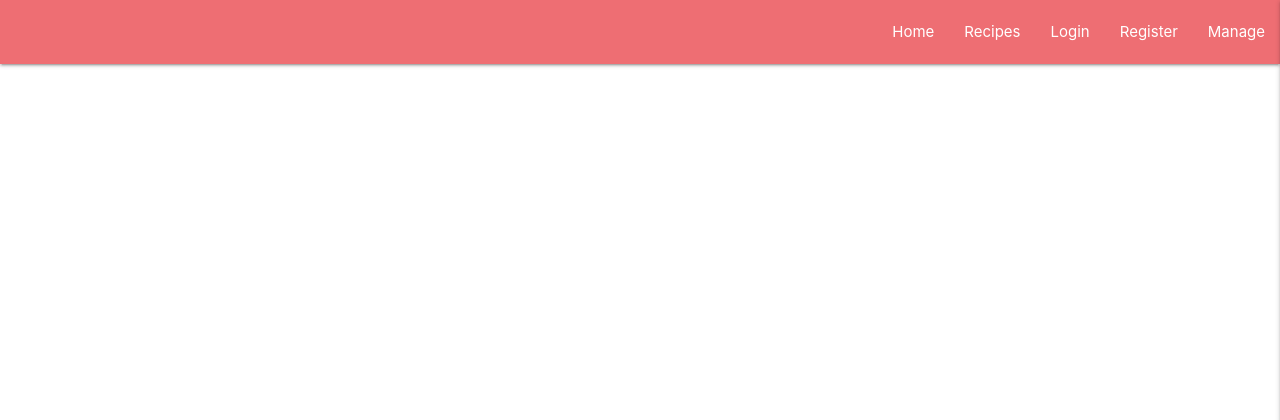
After one commit to coolusername244/recipe-blog, a Flask app: template templates/index.html in a window 1280 px wide. The commit adds this page. Shown: the top 420 px of the page. Run offline with Flask 2, Linux system fonts and the light colour scheme; the template is opened without the code that fills it, so the values that code supplies are empty; some libraries are stand-ins or nearby versions.

Commit message:
added navbar to index

```diff
--- a/app.py
+++ b/app.py
@@ -17,6 +17,10 @@ mongo = PyMongo(app)
 
 
 @app.route("/")
+def index():
+    return render_template("index.html")
+
+
 @app.route("/recipes")
 def recipes():
     recipes = mongo.db.recipes.find()
--- /dev/null
+++ b/static/js/script.js
@@ -0,0 +1,3 @@
+  $(document).ready(function(){
+    $('.sidenav').sidenav({edge: "right"});
+  });
--- /dev/null
+++ b/templates/index.html
@@ -0,0 +1,42 @@
+<!DOCTYPE html>
+<html lang="en">
+<head>
+    <meta charset="UTF-8">
+    <meta name="viewport" content="width=device-width, initial-scale=1.0">
+    <link rel="stylesheet" href="https://cdnjs.cloudflare.com/ajax/libs/font-awesome/5.15.1/css/all.min.css"
+        integrity="sha512-+4zCK9k+qNFUR5X+cKL9EIR+ZOhtIloNl9GIKS57V1MyNsYpYcUrUeQc9vNfzsWfV28IaLL3i96P9sdNyeRssA==" crossorigin="anonymous" />
+    <link rel="stylesheet" href="https://cdnjs.cloudflare.com/ajax/libs/materialize/1.0.0/css/materialize.min.css" type="text/css">
+    <link rel="stylesheet" href="{{ url_for('static', filename='css/style.css') }}" type="text/css">
+    <title>Home | Maria's Favourite Recipes!</title>
+</head>
+<body>
+    <nav>
+        <div class="nav-wrapper">
+            <a href="#" data-target="mobile-demo" class="sidenav-trigger right"><i class="fas fa-bars"></i></a>
+                <ul class="right hide-on-med-and-down">
+                    <li><a href="#">Home</a></li>
+                    <li><a href="#">Recipes</a></li>
+                    <li><a href="#">Login</a></li>
+                    <li><a href="#">Register</a></li>
+                    <li><a href="#">Manage</a></li>
+                </ul>
+        </div>
+    </nav>
+
+    <ul class="sidenav" id="mobile-demo">
+        <li><a href="#">Home</a></li>
+        <li><a href="#">Recipes</a></li>
+        <li><a href="#">Login</a></li>
+        <li><a href="#">Register</a></li>
+        <li><a href="#">Manage</a></li>
+    </ul>
+
+
+
+<script src="https://code.jquery.com/jquery-3.5.1.min.js"
+    integrity="sha256-9/aliU8dGd2tb6OSsuzixeV4y/faTqgFtohetphbbj0=" crossorigin="anonymous"></script>
+<script src="https://cdnjs.cloudflare.com/ajax/libs/materialize/1.0.0/js/materialize.min.js"></script>
+<script src="{{ url_for('static', filename='js/script.js') }}"></script>
+
+</body>
+</html>
```
Also changed, not shown: templates/base.html (added, +14 -0 lines), templates/recipes.html (+5 -10 lines), static/css/style.css (added), 1 other file.
